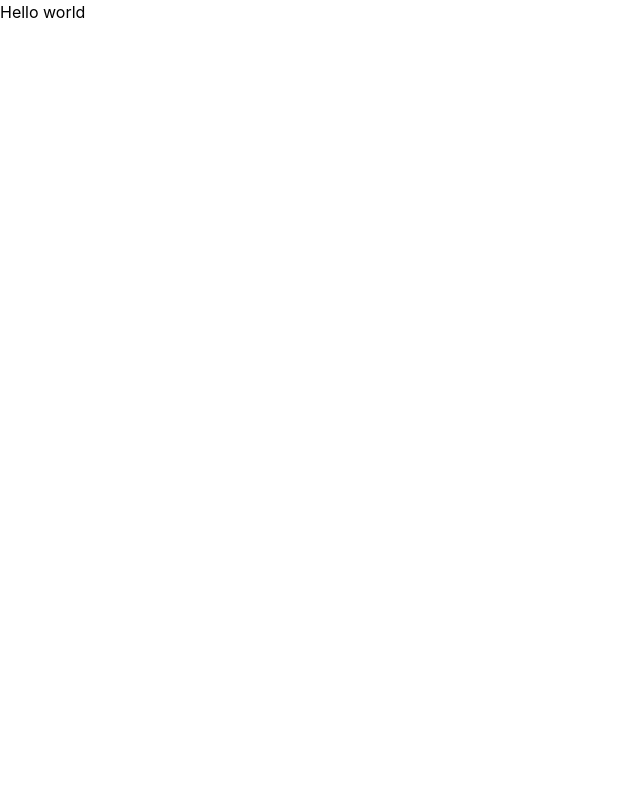
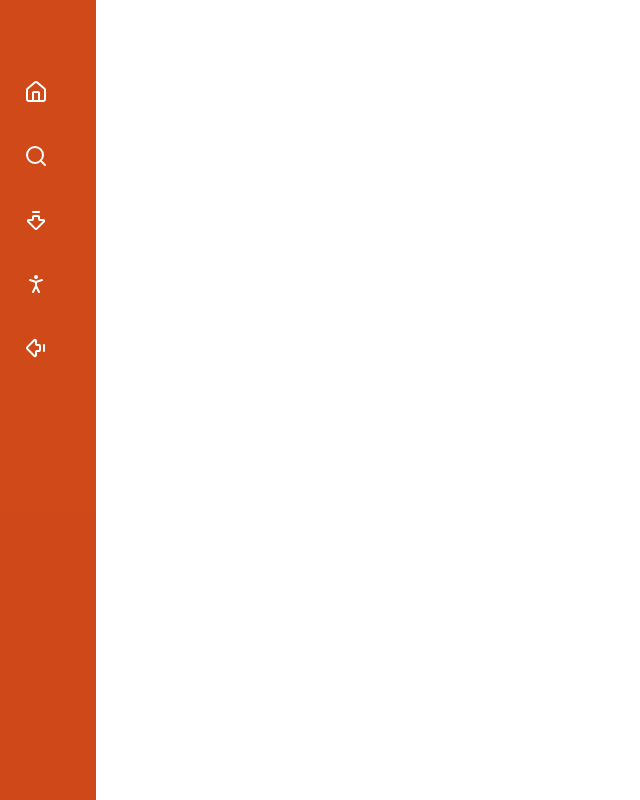
Before and after one commit to E-ner/entreroom, a React (Vite) app: page / in a window 1280 px wide. Shown: the whole page, without its empty margins (0-640 px from the left). Built offline with nearby package versions, Linux system fonts and the light colour scheme.

Commit message:
sidebar updated

```diff
--- a/package.json
+++ b/package.json
@@ -16,6 +16,7 @@
     "lucide-react": "^0.577.0",
     "react": "^19.2.0",
     "react-dom": "^19.2.0",
+    "react-firebase-hooks": "^5.1.1",
     "react-redux": "^9.2.0",
     "react-router": "^7.13.1"
   },
--- a/src/App.jsx
+++ b/src/App.jsx
@@ -1,9 +1,19 @@
+import React from "react";
 import { useEffect } from "react";
+import Sidebar from "./components/sidebar";
+// import Chat from "./pages/chat"
 
 export default function App() {
   useEffect(() => {
-    document.title = "Hellow";
+    document.title = "EntreRoom";
   });
 
-  return <>Hello world</>;
+  return(
+<>
+<Sidebar/>
+{/* <Chat/> */}
+
+</>
+
+  )
 }
--- a/src/components/sidebar.jsx
+++ b/src/components/sidebar.jsx
@@ -1,14 +1,43 @@
+import { Home, Search, ArrowBigDownDash, PersonStanding, ArrowBigLeftDash } from "lucide-react";
 
+const Sidebar = () => {
+  const items = [
+    { icon: <Home />, label: "Home" },
+    { icon: <Search />, label: "Search" },
+    { icon: <ArrowBigDownDash />, label: "Notifications" },
+    { icon: <PersonStanding />, label: "Profile" },
+    { icon: <ArrowBigLeftDash />, label: "Logout" },
+  ];
 
+  return (
+    <div>
 
-const Sidebar = () =>{
-    return(
-        <>
+      <nav className="bg-orange-700/90 h-screen w-24 hover:w-60 transition-all duration-300 overflow-hidden fixed top-0 left-0 hidden md:flex flex-col group">
+        <ul className="flex flex-col py-20 space-y-10">
+          {items.map((item, idx) => (
+            <li key={idx}className="flex items-center space-x-4 px-6  cursor-pointer  ">
 
-        <div></div>
+              <div className="text-white">{item.icon}</div>
 
-        </>
-    )
-}
+              <span className="text-white opacity-0 group-hover:opacity-100 transition duration-300 whitespace-nowrap">
+                {item.label}
+              </span>
+            </li>
+          ))}
+        </ul>
+      </nav>
+
+      {/* Mobile bottom bar */}
+      <nav className="bg-orange-700/90 w-full fixed bottom-0 left-0 flex md:hidden justify-around py-2">
+        {items.map((item, idx) => (
+          <div key={idx} className="flex flex-col items-center text-white">
+            {item.icon}
+            <span className="text-xs">{item.label}</span>
+          </div>
+        ))}
+      </nav>
+    </div>
+  );
+};
 
 export default Sidebar;
--- a/src/firebase.js
+++ b/src/firebase.js
@@ -1,13 +1,14 @@
 import { initializeApp } from "firebase/app";
 import { getFirestore } from "firebase/firestore/lite";
+import { getAuth } from "firebase/auth";
 const firebaseConfig = {
-  apiKey: import.meta.env.FIREBASE_API_KEY,
-  authDomain: import.meta.env.FIREBASE_AUTHDOMAIN,
-  projectId: import.meta.env.FIREBASE_PROJECTID,
-  storageBucket: import.meta.env.FIREBASE_STORAGE,
-  messagingSenderId: import.meta.env.FIREBASE_MESSAGING_SERVICE,
-  appId: import.meta.env.FIREBASE_APPID,
+  apiKey: import.meta.env.VITE_FIREBASE_API_KEY,
+  authDomain: import.meta.env.VITE_FIREBASE_AUTHDOMAIN,
+  projectId: import.meta.env.VITE_FIREBASE_PROJECTID,
+  storageBucket: import.meta.env.VITE_FIREBASE_STORAGE_BUCKET,
+  messagingSenderId: import.meta.env.VITE_FIREBASE_MESSAGING_SENDER_ID,
+  appId: import.meta.env.VITE_FIREBASE_APPID,
 };
-
 const app = initializeApp(firebaseConfig);
 export const db = getFirestore(app);
+export const auth = getAuth(app);
--- /dev/null
+++ b/src/pages/chat.jsx
@@ -0,0 +1,95 @@
+
+// import "firebase/firestore";
+// import "firebase/auth";
+// import { useAuthState } from "react-firebase-hooks/auth";
+// import { useCollectionData } from "react-firebase-hooks/firestore";
+// import { db, auth } from "../firebase";
+
+// import {
+//   collection,
+//   query,
+//   orderBy,
+//   limit,
+//   addDoc,
+//   serverTimestamp
+// } from "firebase/firestore";
+
+// import { useState, useRef } from "react";
+
+
+
+//  const Chat = () => {
+//   const [user] = useAuthState(auth);
+
+//   return (
+//     <section>
+//       {user && <ChatRoom />}
+//     </section>
+//   );
+// };
+
+// const ChatRoom = () => {
+//   const dummy = useRef();
+
+// const messagesRef = collection(db, "messages");
+
+// const q = query(
+//   messagesRef,
+//   orderBy("createdAt"),
+//   limit(25)
+// );
+
+//   const [messages] = useCollectionData(query, { idField: "id" });
+
+//   const [formValue, setFormValue] = useState("");
+
+//   const sendMessage = async (e) => {
+//     e.preventDefault();
+
+//     const { uid, photoURL } = auth.currentUser;
+// await addDoc(messagesRef, {
+//   text: formValue,
+//   createdAt: serverTimestamp(),
+//   uid: auth.currentUser.uid,
+//   photoURL: auth.currentUser.photoURL
+// });
+//     setFormValue("");
+//     dummy.current.scrollIntoView({ behavior: "smooth" });
+//   };
+
+//   return (
+//     <>
+//       <main>
+//         {messages && messages.map((msg) => (
+//           <ChatMessage key={msg.id} message={msg} />
+//         ))}
+//         <div ref={dummy}></div>
+//       </main>
+
+//       <form onSubmit={sendMessage}>
+//         <input
+//           value={formValue}
+//           onChange={(e) => setFormValue(e.target.value)}
+//         />
+//         <button type="submit">send</button>
+//       </form>
+//     </>
+//   );
+// };
+
+// function ChatMessage(props) {
+//   const { text, uid, photoURL } = props.message;
+
+//   const messageClass =
+//     uid === auth.currentUser.uid ? "sent" : "received";
+
+//   return (
+//     <div className={`message ${messageClass}`}>
+//       <img src={photoURL} alt="user"/>
+//       <p>{text}</p>
+//     </div>
+//   );
+// }
+
+
+// export default Chat
```
